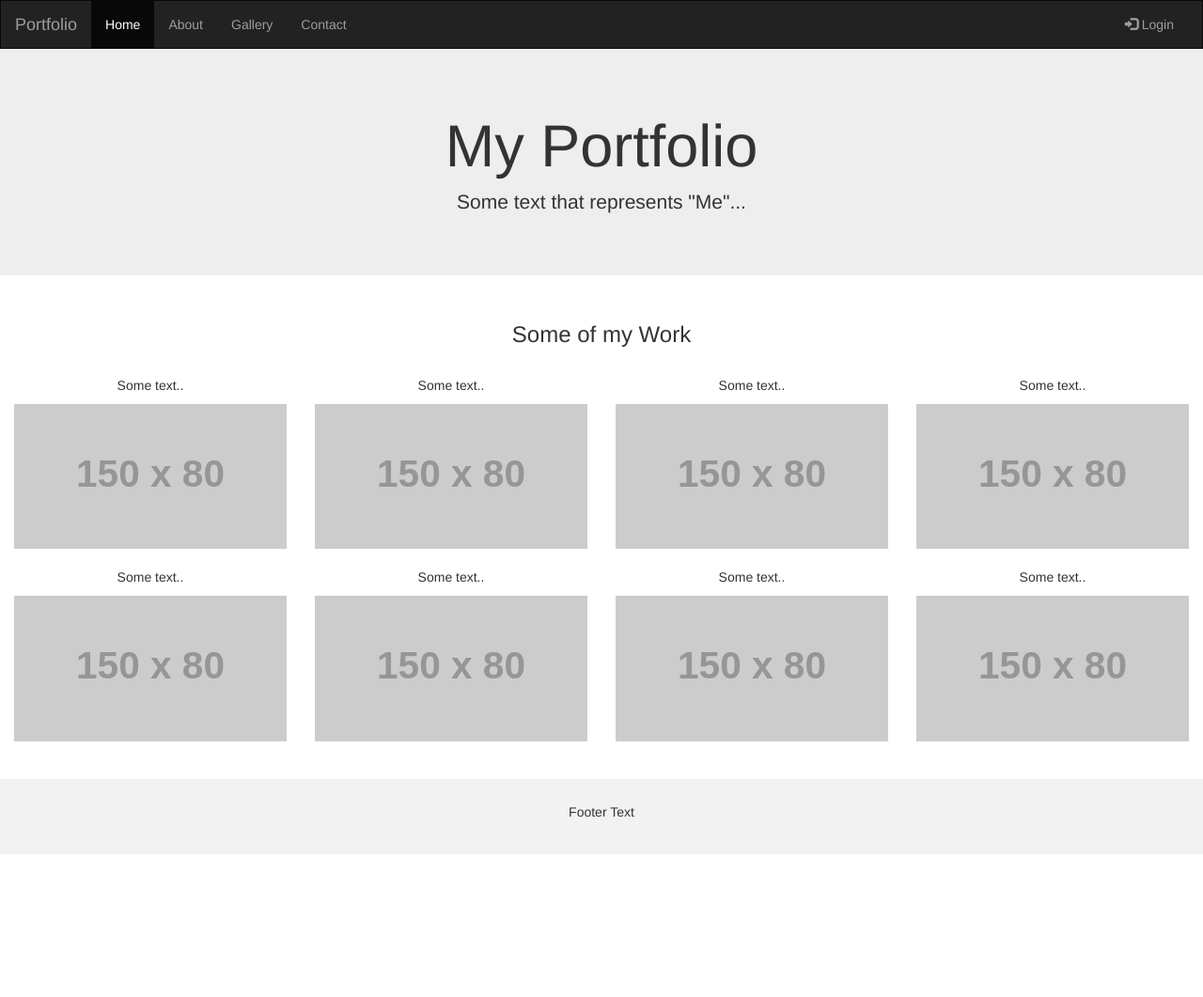
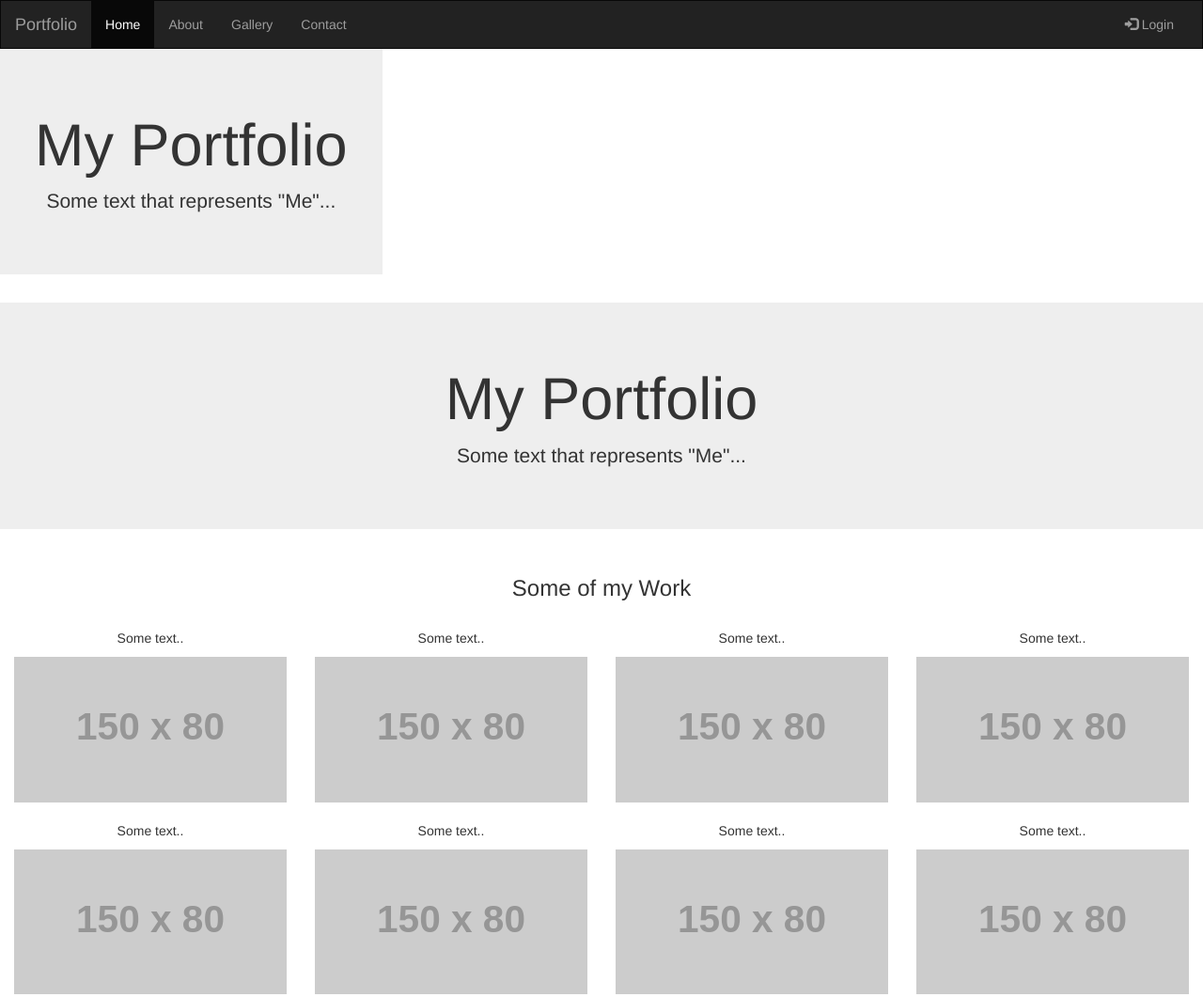
Before and after one commit to ashwani2797/ashwani2797.github.io, a plain HTML site: page index.html in a window 1280 px wide. Shown: the top 1061 px of the page at 94% size. Before the commit the page ends 909 px from the top, so only its background shows below. Drawn offline with nearby package versions, Linux system fonts and the light colour scheme; placeholder pictures from the web are drawn by us.

Commit message:
Update index.html

```diff
--- a/index.html
+++ b/index.html
@@ -48,13 +48,20 @@
 </nav>
 
   <div class="row">
-    <div class="col-sm-4"></div>
+    <div class="col-sm-4">
+        <div class="jumbotron">
+          <div class="container text-center">
+             <h1>My Portfolio</h1>
+             <p>Some text that represents "Me"...</p>
+          </div>
+       </div>
+    </div>
     <div class="col-sm-12">
-    <div class="jumbotron">
-  <div class="container text-center">
-    <h1>My Portfolio</h1>
-    <p>Some text that represents "Me"...</p>
-  </div>
+        <div class="jumbotron">
+            <div class="container text-center">
+                <h1>My Portfolio</h1>
+                <p>Some text that represents "Me"...</p>
+            </div>
       </div>
       </div>
   </div>
```
